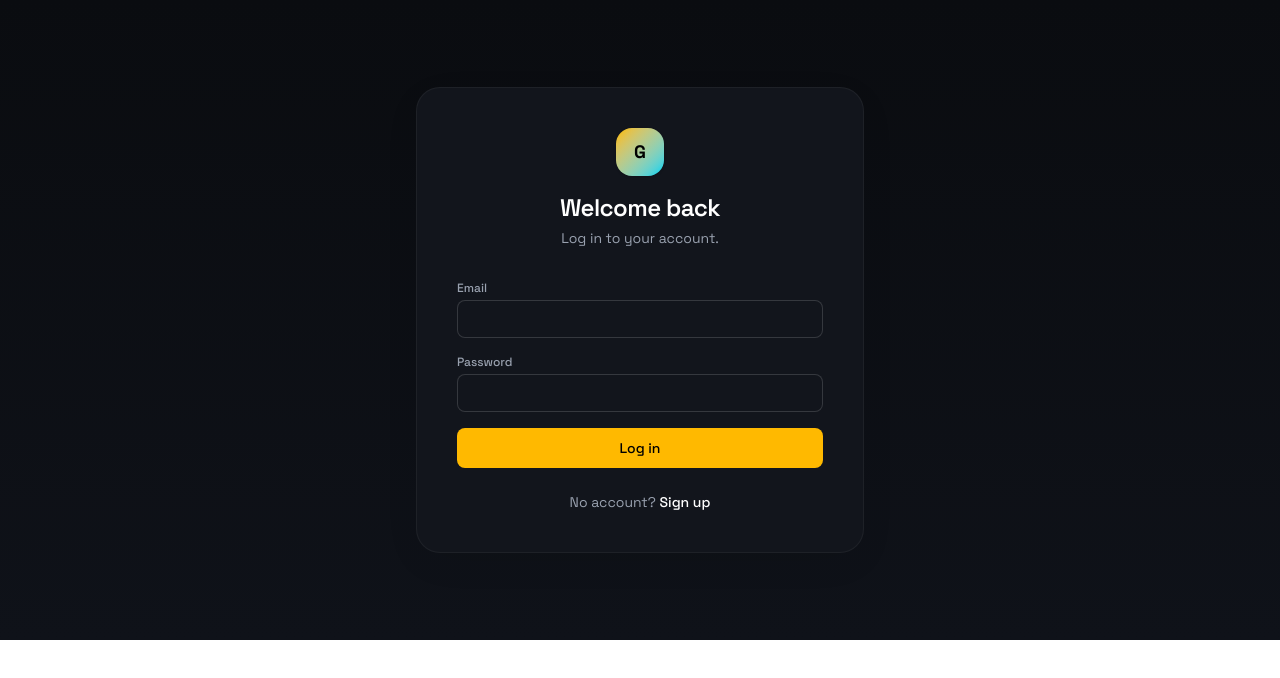
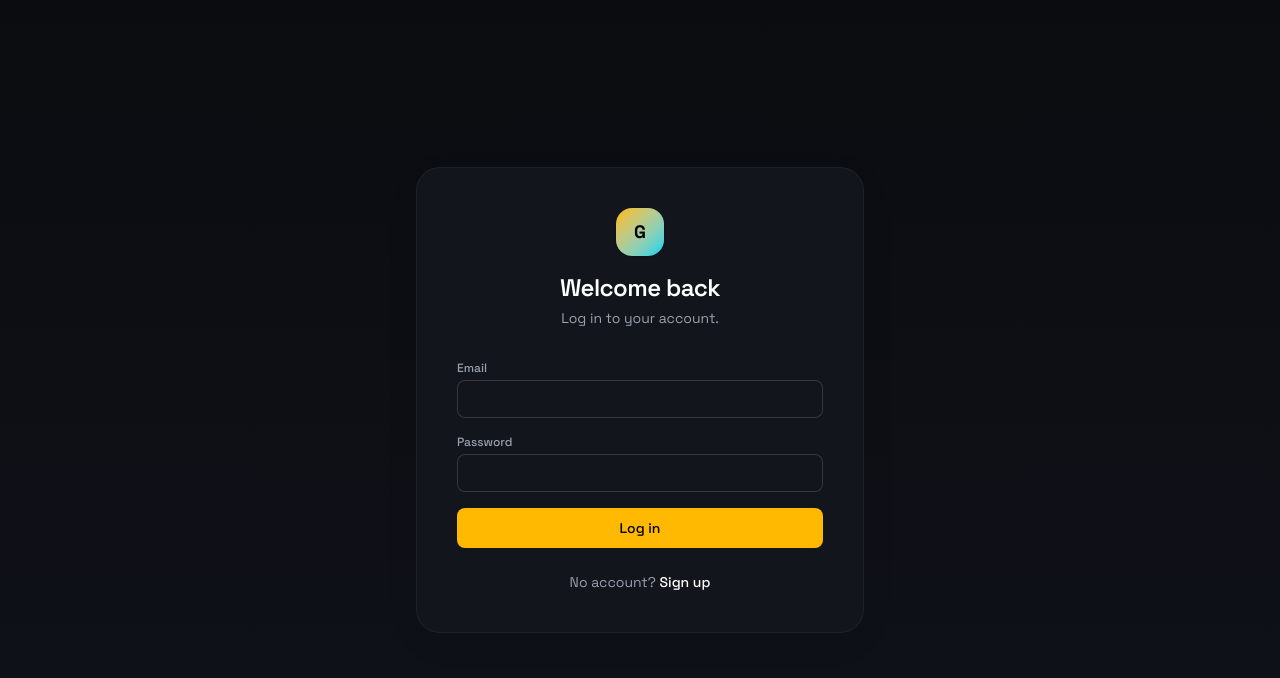
Before and after one commit to rohith7575/glowandflow, a Next.js app in the folder apps/web/: page /login in a window 1280 px wide. Shown: the top 678 px of the page. Built offline with nearby package versions, Linux system fonts and the light colour scheme.

Commit message:
Fix white gap on login page; robust static-asset copy in run.sh

```diff
--- a/apps/web/app/globals.css
+++ b/apps/web/app/globals.css
@@ -1,8 +1,8 @@
 @import "tailwindcss";
 
 :root {
-  --background: #ffffff;
-  --foreground: #171717;
+  --background: #0a0c10;
+  --foreground: #e5e7eb;
 }
 
 /* Light theme only */
--- a/apps/web/app/login/page.tsx
+++ b/apps/web/app/login/page.tsx
@@ -31,7 +31,7 @@
   }
 
   return (
-    <div className="flex min-h-[80vh] items-center justify-center bg-gradient-to-b from-[#0a0c10] to-[#0f1219] px-4">
+    <div className="flex min-h-screen items-center justify-center bg-gradient-to-b from-[#0a0c10] to-[#0f1219] px-4">
       <div className="w-full max-w-md rounded-3xl border border-white/5 bg-[#12151c] p-10 shadow-[0_10px_40px_-10px_rgba(0,0,0,0.12)]">
         <div className="mb-8 text-center">
           <div className="mx-auto mb-4 flex h-12 w-12 items-center justify-center rounded-2xl bg-gradient-to-br from-amber-400 to-cyan-400 text-black shadow-sm">
--- a/apps/web/app/signup/page.tsx
+++ b/apps/web/app/signup/page.tsx
@@ -55,7 +55,7 @@
   }
 
   return (
-    <div className="flex min-h-[80vh] items-center justify-center bg-gradient-to-b from-[#0a0c10] to-[#0f1219] px-4">
+    <div className="flex min-h-screen items-center justify-center bg-gradient-to-b from-[#0a0c10] to-[#0f1219] px-4">
       <div className="w-full max-w-md rounded-3xl border border-white/5 bg-[#12151c] p-10 shadow-[0_10px_40px_-10px_rgba(0,0,0,0.12)]">
         <div className="mb-8 text-center">
           <div className="mx-auto mb-4 flex h-12 w-12 items-center justify-center rounded-2xl bg-gradient-to-br from-amber-400 to-cyan-400 text-black shadow-sm">
```
Also changed, not shown: 1 other file (tests, documents, lock files or other folders).
